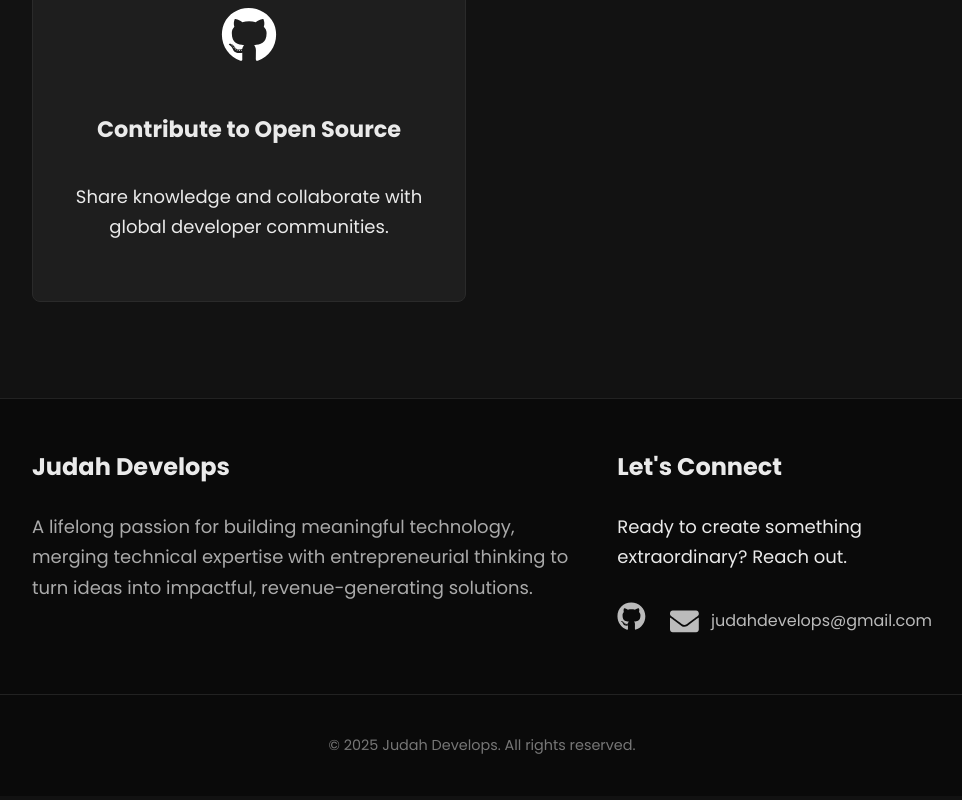
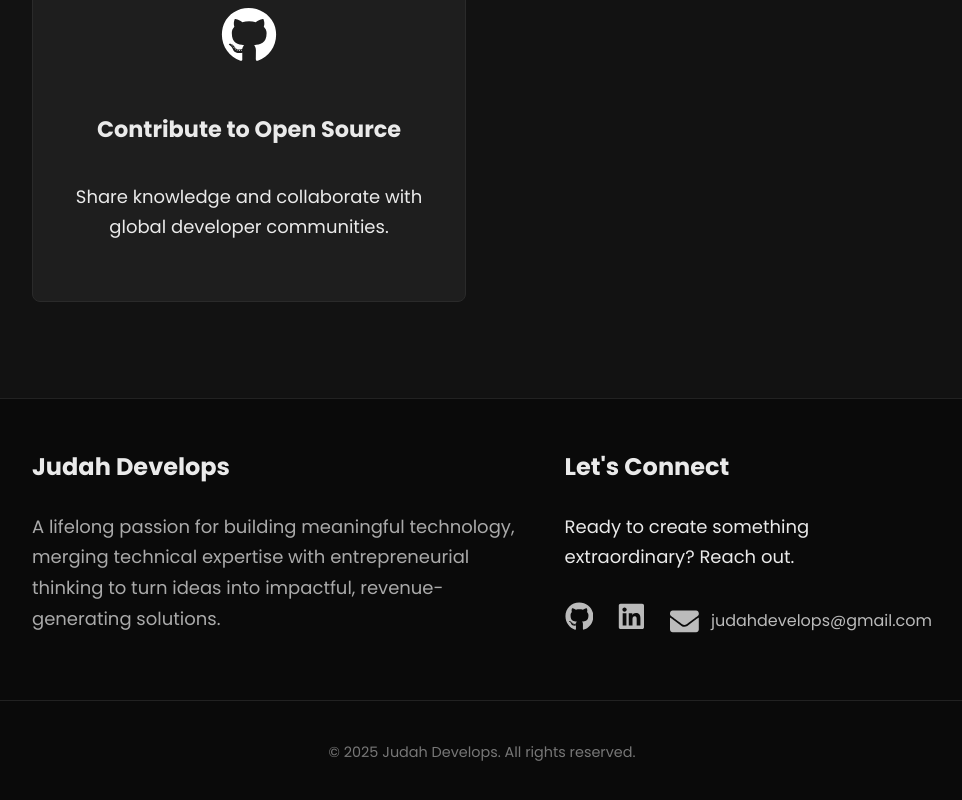
Before and after one commit to JudahDevelops/JudahDevPortfolio, a React (Vite) app: page / in a window 1280 px wide. Shown: the part 3285-4085 px from the top of the page, without its empty margins (158-1120 px from the left). Built offline with nearby package versions, Linux system fonts and the light colour scheme.

Commit message:
feat(footer): Add LinkedIn social link
Adds a clickable LinkedIn icon to the footer's social links section, configured to open the user's profile in a new tab.

```diff
--- a/src/App.tsx
+++ b/src/App.tsx
@@ -123,6 +123,7 @@ function App() {
             <p>Ready to create something extraordinary? Reach out.</p>
             <div className="social-links">
               <a href="https://github.com/JudahDevelops" aria-label="GitHub" target="_blank" rel="noopener noreferrer"><FaGithub /></a>
+              <a href="https://www.linkedin.com/in/judah-develops-841321322" aria-label="LinkedIn" target="_blank" rel="noopener noreferrer"><FaLinkedin /></a>
               <div className="email-display">
                 <FaEnvelope />
                 <span>judahdevelops@gmail.com</span>
```
